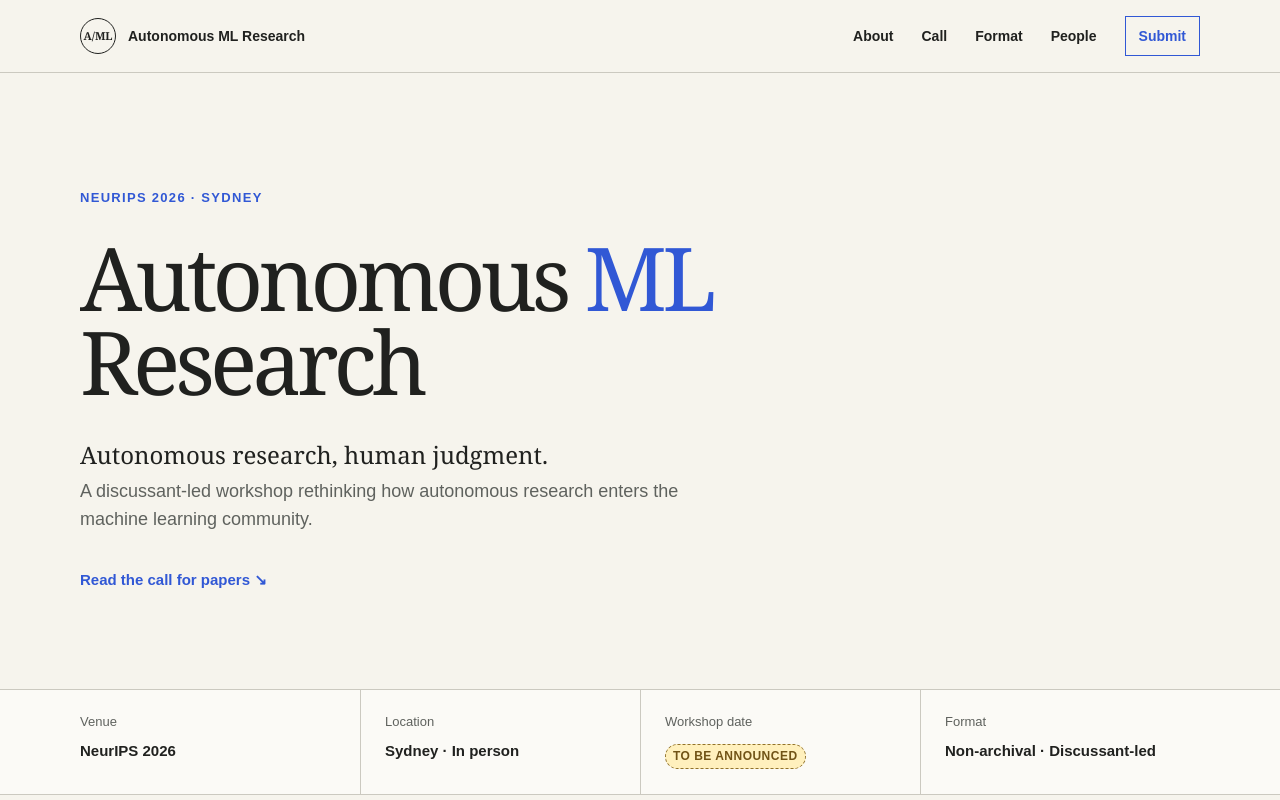
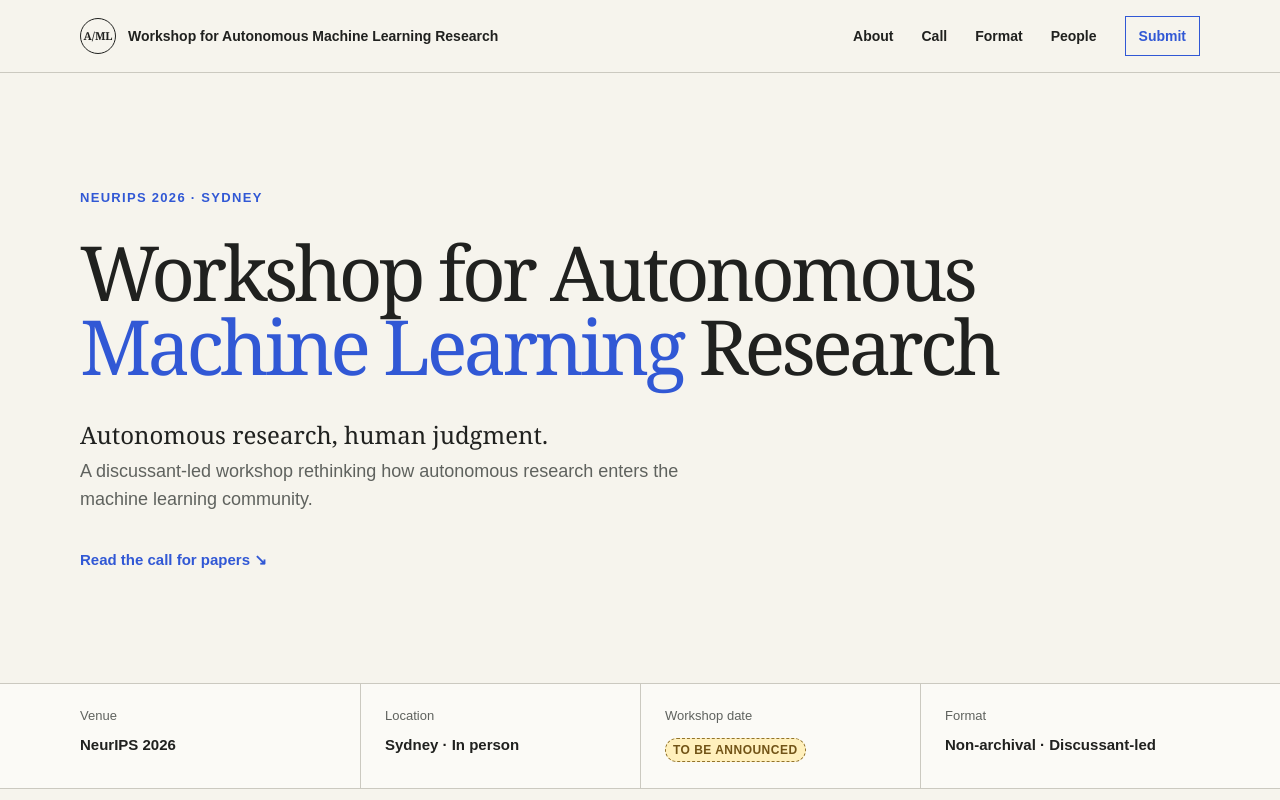
Before and after one commit to automl-workshop/automlr, a plain HTML site: page public/index.html in a window 1280 px wide. Shown: the top 800 px of the page. Drawn offline with Linux system fonts and the light colour scheme.

Commit message:
Use official workshop title

```diff
--- a/public/index.html
+++ b/public/index.html
@@ -3,14 +3,14 @@
   <head>
     <meta charset="utf-8">
     <meta name="viewport" content="width=device-width, initial-scale=1">
-    <meta name="description" content="The NeurIPS 2026 Workshop for Autonomous ML Research brings autonomous research and human judgment into open conversation.">
-    <title>Workshop for Autonomous ML Research · NeurIPS 2026</title>
+    <meta name="description" content="The NeurIPS 2026 Workshop for Autonomous Machine Learning Research brings autonomous research and human judgment into open conversation.">
+    <title>Workshop for Autonomous Machine Learning Research · NeurIPS 2026</title>
     <link rel="stylesheet" href="/styles.css">
   </head>
   <body>
     <header class="site-header">
       <nav class="site-nav shell" aria-label="Primary navigation">
-        <a class="wordmark" href="#top"><span class="mark">A/ML</span><span>Autonomous ML Research</span></a>
+        <a class="wordmark" href="#top"><span class="mark">A/ML</span><span>Workshop for Autonomous Machine Learning Research</span></a>
         <div class="nav-links">
           <a href="#about">About</a>
           <a href="#call">Call</a>
@@ -24,7 +24,7 @@
     <main id="top">
       <section class="hero shell">
         <p class="eyebrow">NeurIPS 2026 · Sydney</p>
-        <h1>Autonomous <em>ML</em> Research</h1>
+        <h1>Workshop for Autonomous <em>Machine Learning</em> Research</h1>
         <p class="hero-deck">Autonomous research, human judgment.</p>
         <p class="hero-summary">A discussant-led workshop rethinking how autonomous research enters the machine learning community.</p>
         <a class="arrow-link" href="#call">Read the call for papers</a>
@@ -217,7 +217,7 @@
         <p>Make autonomous research visible.<br>Keep human judgment central.</p>
         <div><a href="#call">Call for papers</a><a href="#format">Format</a><a href="#people">People</a></div>
       </div>
-      <div class="footer-meta shell"><span>Workshop for Autonomous ML Research · NeurIPS 2026</span><span class="pending">Contact email pending</span></div>
+      <div class="footer-meta shell"><span>Workshop for Autonomous Machine Learning Research · NeurIPS 2026</span><span class="pending">Contact email pending</span></div>
     </footer>
   </body>
 </html>
--- a/public/styles.css
+++ b/public/styles.css
@@ -48,8 +48,8 @@ a { color: inherit; }
 .hero { min-height: 610px; padding-top: 116px; padding-bottom: 96px; }
 .hero .eyebrow { margin: 0 0 28px; }
 h1, h2, h3, blockquote, .hero-deck { font-family: Georgia, "Times New Roman", serif; font-weight: 400; }
-h1 { max-width: 900px; margin: 0; font-size: clamp(62px, 7.4vw, 88px); line-height: .96; letter-spacing: -.055em; }
-h1 em { color: var(--blue); font-style: normal; }
+h1 { max-width: 1040px; margin: 0; font-size: clamp(60px, 6.4vw, 76px); line-height: .98; letter-spacing: -.05em; }
+h1 em { color: var(--blue); font-style: normal; white-space: nowrap; }
 .hero-deck { margin: 36px 0 5px; font-size: 24px; line-height: 1.35; }
 .hero-summary { max-width: 650px; margin: 0; color: var(--muted); font-size: 18px; }
 .arrow-link { display: inline-block; margin-top: 34px; color: var(--blue); font-size: 15px; font-weight: 700; text-decoration: none; }
@@ -162,7 +162,7 @@ details[open] > summary::after { content: "−"; }
   .wordmark > span:last-child { display: none; }
   .nav-links a:not(.button-link) { display: none; }
   .hero { min-height: auto; padding-top: 72px; padding-bottom: 68px; }
-  h1 { font-size: clamp(54px, 16vw, 64px); }
+  h1 { font-size: clamp(50px, 14vw, 58px); }
   .hero-deck { margin-top: 30px; font-size: 22px; }
   .hero-summary { font-size: 17px; }
   .facts-grid { grid-template-columns: 1fr; }
```
